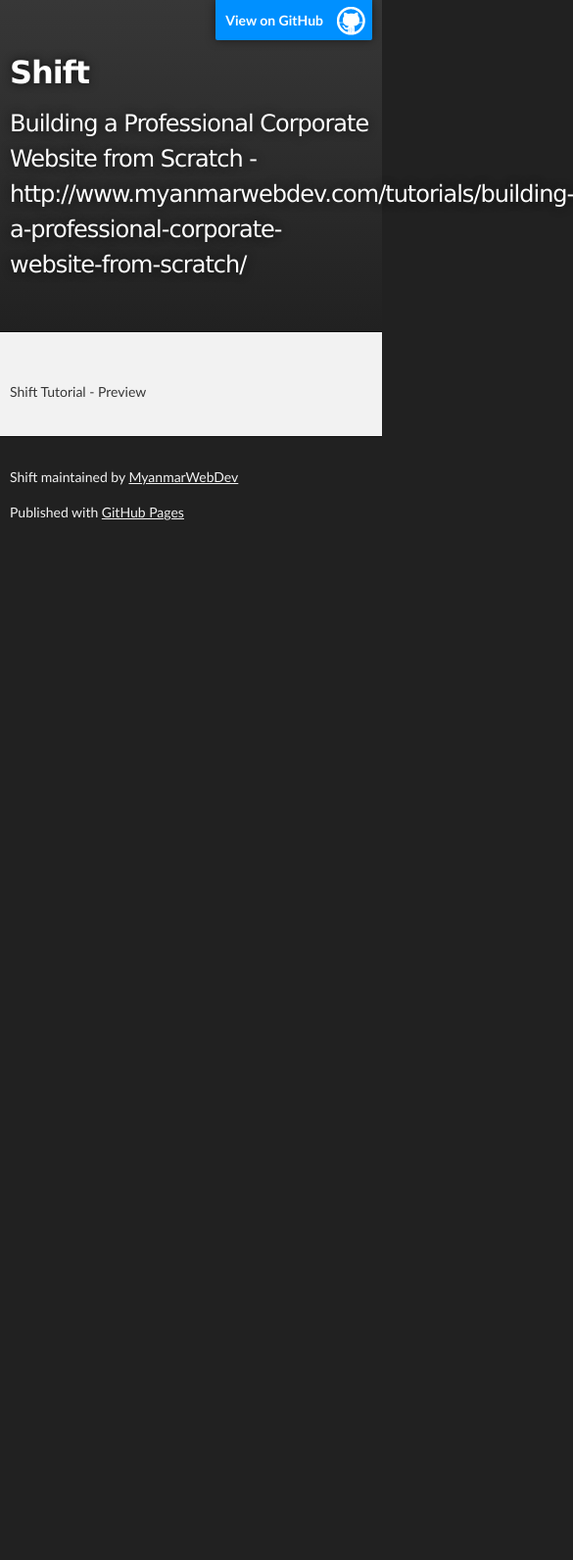
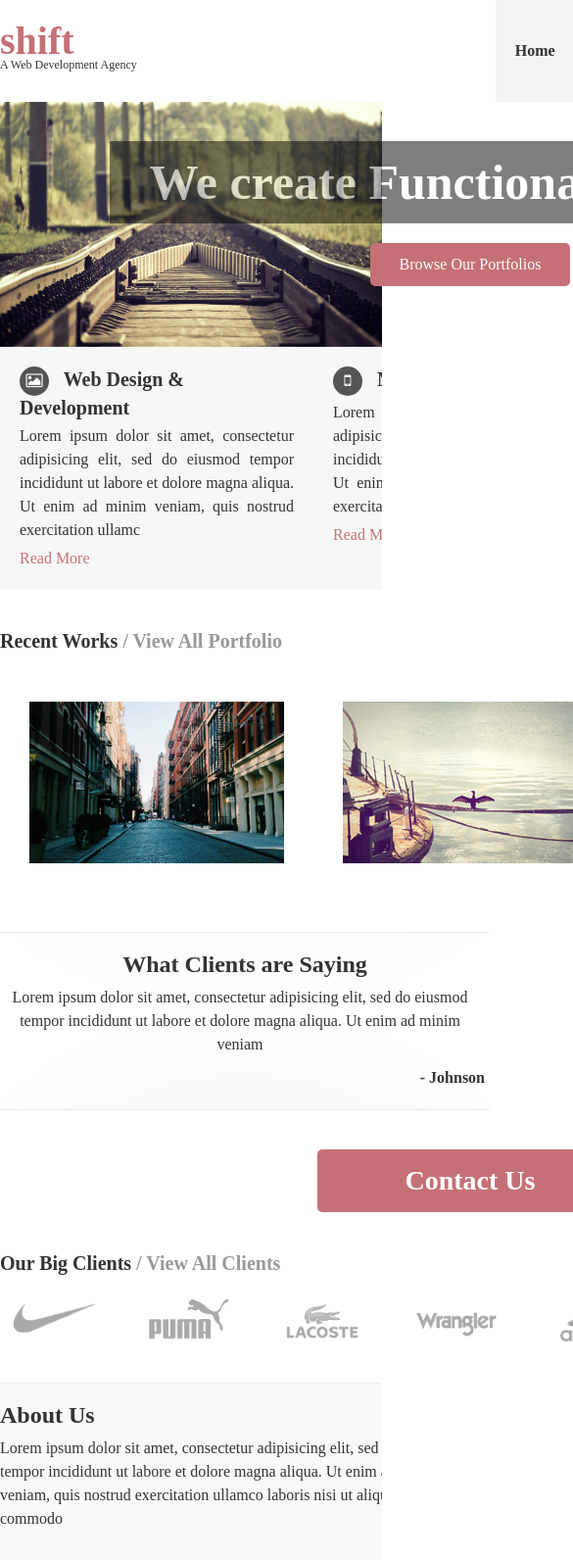
Before and after one commit to MyanmarWebDev/Shift, a plain HTML site: page index.html in a window 390 px wide. Shown: the top 1592 px of the page at 98% size, 585 px wide, since content can reach past the window. Before the commit the page ends 844 px from the top, so only its background shows below. Drawn offline with Linux system fonts and the light colour scheme.

Commit message:
Final Preview

```diff
--- a/index.html
+++ b/index.html
@@ -1,49 +1,143 @@
 <!DOCTYPE html>
 <html>
+<head>
+	<title>Shift - A Web Design Agency</title>
 
-  <head>
-    <meta charset='utf-8' />
-    <meta http-equiv="X-UA-Compatible" content="chrome=1" />
-    <meta name="description" content="Shift : Building a Professional Corporate Website from Scratch - http://www.myanmarwebdev.com/tutorials/building-a-professional-corporate-website-from-scratch/" />
+	<link rel="stylesheet" type="text/css" href="css/jquery.bxslider.css">
+	<link rel="stylesheet" type="text/css" href="css/style.css">
 
-    <link rel="stylesheet" type="text/css" media="screen" href="stylesheets/stylesheet.css">
-
-    <title>Shift</title>
+	<link rel="stylesheet" type="text/css" href="css/font-awesome.min.css">
+	<!--[if IE 7]>
+	<link rel="stylesheet" type="text/css" href="css/font-awesome-ie7.min.css">
+	<![endif]-->
 </head>
-
 <body>
 
-    <!-- HEADER -->
-    <div id="header_wrap" class="outer">
-        <header class="inner">
-          <a id="forkme_banner" href="https://github.com/MyanmarWebDev/Shift">View on GitHub</a>
+	<header class="main-header container">
+		<div class="header-logo">
+			<h1><a href="#">shift</a></h1>
+			<h2>A Web Development Agency</h2>
+		</div>
+		<nav class="header-nav">
+			<ul>
+				<li><a href="#" class="current">Home</a></li>
+				<li><a href="#">Services</a></li>
+				<li><a href="#">Portoflio</a></li>
+				<li><a href="#">About</a></li>
+				<li><a href="#">Contact</a></li>
+			</ul>
+		</nav>
+	</header>
 
-          <h1 id="project_title">Shift</h1>
-          <h2 id="project_tagline">Building a Professional Corporate Website from Scratch - http://www.myanmarwebdev.com/tutorials/building-a-professional-corporate-website-from-scratch/</h2>
 
-            <section id="downloads">
-              <a class="zip_download_link" href="https://github.com/MyanmarWebDev/Shift/zipball/master">Download this project as a .zip file</a>
-              <a class="tar_download_link" href="https://github.com/MyanmarWebDev/Shift/tarball/master">Download this project as a tar.gz file</a>
+	<section class="masthead">
+		<div class="container">
+			<h1 class="masthead-title">We create Functional Websites</h1>
+			<div class="masthead-btn"><a href="#" class="btn">Browse Our Portfolios</a></div>
+		</div>
 	</section>
-        </header>
+
+	<section class="services-list">
+		<div class="container">
+			<div class="service-item">
+				<h2 class="service-title"><i class="icon-picture"></i> Web Design &amp; Development</h2>
+				<p class="service-desc">Lorem ipsum dolor sit amet, consectetur adipisicing elit, sed do eiusmod
+				tempor incididunt ut labore et dolore magna aliqua. Ut enim ad minim veniam,
+				quis nostrud exercitation ullamc</p>
+				<a href="#">Read More</a>
+			</div>
+			<div class="service-item">
+				<h2 class="service-title"><i class="icon-mobile-phone"></i> Mobile Web</h2>
+				<p class="service-desc">Lorem ipsum dolor sit amet, consectetur adipisicing elit, sed do eiusmod
+				tempor incididunt ut labore et dolore magna aliqua. Ut enim ad minim veniam,
+				quis nostrud exercitation ullamco</p>
+				<a href="#">Read More</a>
+			</div>
+			<div class="service-item">
+				<h2 class="service-title"><i class="icon-bar-chart"></i> SEO Optimization</h2>
+				<p class="service-desc">Lorem ipsum dolor sit amet, consectetur adipisicing elit, sed do eiusmod
+				tempor incididunt ut labore et dolore magna aliqua. Ut enim ad minim veniam,
+				quis nostrud exercitation ullamco</p>
+				<a href="#">Read More</a>
+			</div>
+		</div>
+	</section>
+
+	<section class="recent-work-list container">
+		<h2 class="recent-work-title">Recent Works <span>/ <a href="#">View All Portfolio</a></span></h2>
+		<div class="work-item">
+			<a href="#">
+				<img src="img/recent-work1.jpg">
+			</a>
+		</div>
+		<div class="work-item">
+			<a href="#">
+				<img src="img/recent-work2.jpg">
+			</a>
+		</div>
+		<div class="work-item">
+			<a href="#">
+				<img src="img/recent-work3.jpg">
+			</a>
+		</div>
+	</section>
+
+	<section class="testimonial-container">
+		<h2 class="testimonial-title">What Clients are Saying</h2>
+		<ul class="testimonial-list">
+		  <li><p class="client-testimonial">Lorem ipsum dolor sit amet, consectetur adipisicing elit, sed do eiusmod
+		tempor incididunt ut labore et dolore magna aliqua. Ut enim ad minim veniam</p>
+		<h4 class="client-name">John Doe</h4></li>
+		  <li><p class="client-testimonial">Sed do eiusmod
+		  tempor incididunt ut labore et dolore magna aliqua. Ut enim ad minim veniam,</p>
+		<h4 class="client-name">John Smith</h4></li>
+		  <li><p class="client-testimonial">Proident, sunt in culpa qui officia deserunt mollit anim id est laborum.</p>
+		<h4 class="client-name">Cherry</h4></li>
+		  <li><p class="client-testimonial">Lorem ipsum dolor sit amet, consectetur adipisicing elit, sed do eiusmod
+		tempor incididunt ut labore et dolore magna aliqua. Ut enim ad minim veniam</p>
+		<h4 class="client-name">Johnson</h4></li>
+		</ul>
+	</section>
+
+	<div class="contact-shortcut container">
+		<a href="#" class="btn">Contact Us</a>
 	</div>
 
-    <!-- MAIN CONTENT -->
-    <div id="main_content_wrap" class="outer">
-      <section id="main_content" class="inner">
-        <p>Shift Tutorial - Preview</p>
+	<section class="client-list container">
+		<h2 class="client-list-title">Our Big Clients <span>/ <a href="#">View All Clients</a></span></h2>
+		<div class="client-list-slider">
+		  <div class="slide"><img src="img/client1.jpg"></div>
+		  <div class="slide"><img src="img/client2.jpg"></div>
+		  <div class="slide"><img src="img/client3.jpg"></div>
+		  <div class="slide"><img src="img/client4.jpg"></div>
+		  <div class="slide"><img src="img/client5.jpg"></div>
+		  <div class="slide"><img src="img/client3.jpg"></div>
+		  <div class="slide"><img src="img/client4.jpg"></div>
+		  <div class="slide"><img src="img/client5.jpg"></div>
+		</div>
 	</section>
+
+	<footer class="main-footer">
+		<div class="container">
+			<div class="footer-about">
+				<h2 class="footer-title">About Us</h2>
+				<p>Lorem ipsum dolor sit amet, consectetur adipisicing elit, sed do eiusmod
+				tempor incididunt ut labore et dolore magna aliqua. Ut enim ad minim veniam,
+				quis nostrud exercitation ullamco laboris nisi ut aliquip ex ea commodo</p>
 			</div>
-
-    <!-- FOOTER  -->
-    <div id="footer_wrap" class="outer">
-      <footer class="inner">
-        <p class="copyright">Shift maintained by <a href="https://github.com/MyanmarWebDev">MyanmarWebDev</a></p>
-        <p>Published with <a href="http://pages.github.com">GitHub Pages</a></p>
+			<div class="footer-social">
+				<h2 class="footer-title">Socials</h2>
+				<p>
+					<a href="#"><i class="icon-facebook-sign"></i></a> <a href="#"><i class="icon-twitter-sign"></i></a> <a href="#"><i class="icon-youtube-sign"></i></a>
+				</p>
+				<p>copyright &copy; 2013 MyanmarWebDev.com</p>
+			</div>
+		</div>
 	</footer>
-    </div>
 
 
-
+	<script type="text/javascript" src="js/jquery.min.js"></script>
+	<script type="text/javascript" src="js/jquery.bxslider.min.js"></script>
+	<script type="text/javascript" src="js/app.js"></script>
 </body>
 </html>
```
Lines whose indentation alone changed are shown as unchanged.
